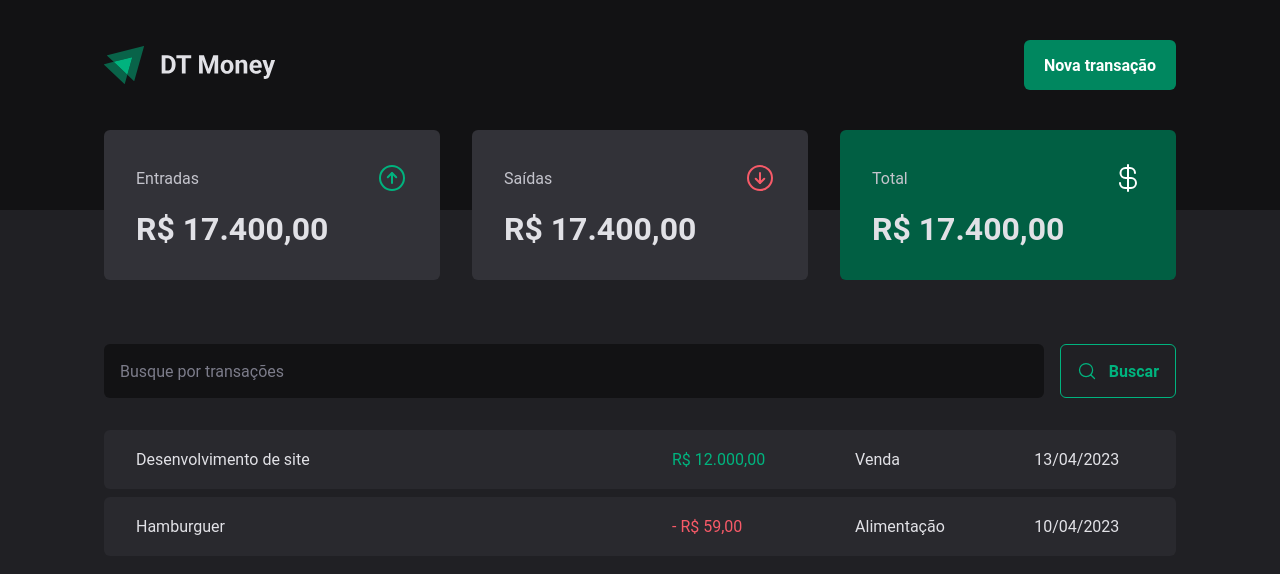
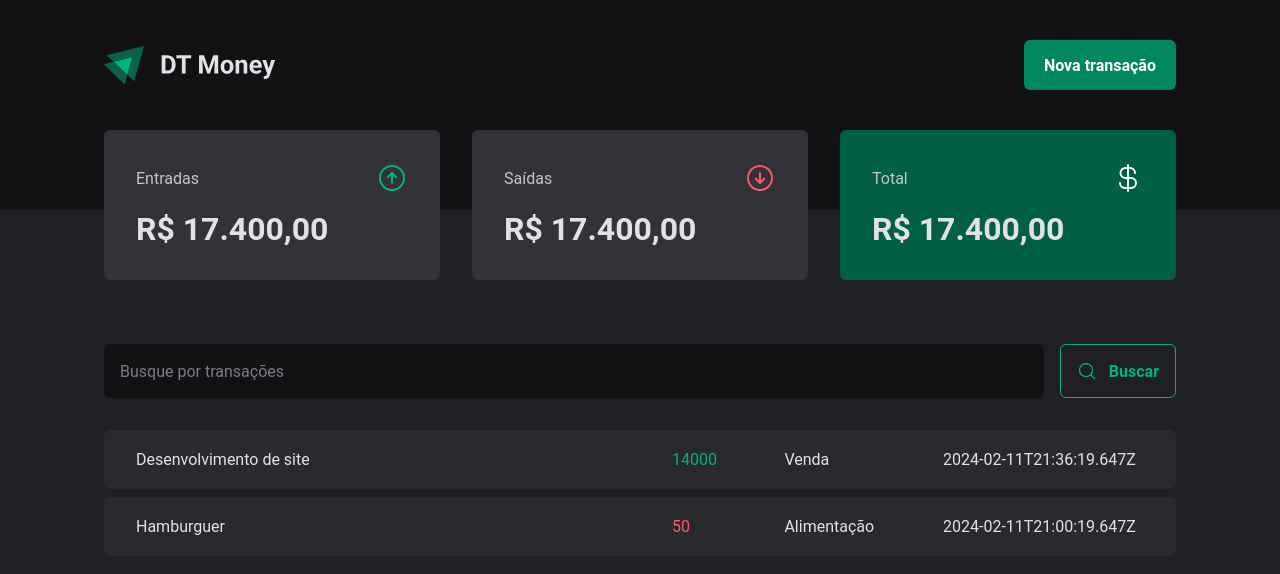
Before and after one commit to ldvndev/DT-Money, a React app: page / in a window 1280 px wide. Shown: the top 574 px of the page. Built offline with nearby package versions, Linux system fonts and the light colour scheme; data requests are answered from the project's data file; the HTML template or start-up script is replaced by a standard one.

Commit message:
feat: Connection to the API - Making an HTTP request

```diff
--- a/src/pages/Transactions/index.tsx
+++ b/src/pages/Transactions/index.tsx
@@ -1,3 +1,4 @@
+import { useEffect, useState } from 'react'
 import { Header } from '../../components/Header'
 import { Summary } from '../../components/Summary'
 import { SearchForm } from './components/SearchForm'
@@ -8,7 +9,29 @@
   TransactionsTable,
 } from './styles'
 
+interface Transaction {
+  id: number
+  description: string
+  type: 'income' | 'outcome'
+  price: number
+  category: string
+  createdAt: string
+}
+
 export function Transactions() {
+  const [transactions, setTransactions] = useState<Transaction[]>([])
+
+  async function loadTransactions() {
+    const response = await fetch('http://localhost:3333/transactions')
+    const data = await response.json()
+
+    setTransactions(data)
+  }
+
+  useEffect(() => {
+    loadTransactions()
+  }, [])
+
   return (
     <div>
       <Header />
@@ -19,22 +42,20 @@
 
         <TransactionsTable>
           <tbody>
-            <tr>
-              <td width="50%">Desenvolvimento de site</td>
-              <td>
-                <PriceHighlight variant="income">R$ 12.000,00</PriceHighlight>
-              </td>
-              <td>Venda</td>
-              <td>13/04/2023</td>
-            </tr>
-            <tr>
-              <td width="50%">Hamburguer</td>
-              <td>
-                <PriceHighlight variant="outcome">- R$ 59,00</PriceHighlight>
-              </td>
-              <td>Alimentação</td>
-              <td>10/04/2023</td>
-            </tr>
+            {transactions.map((transaction) => {
+              return (
+                <tr key={transaction.id}>
+                  <td width="50%">{transaction.description}</td>
+                  <td>
+                    <PriceHighlight variant={transaction.type}>
+                      {transaction.price}
+                    </PriceHighlight>
+                  </td>
+                  <td>{transaction.category}</td>
+                  <td>{transaction.createdAt}</td>
+                </tr>
+              )
+            })}
           </tbody>
         </TransactionsTable>
       </TransactionsContainer>
```
